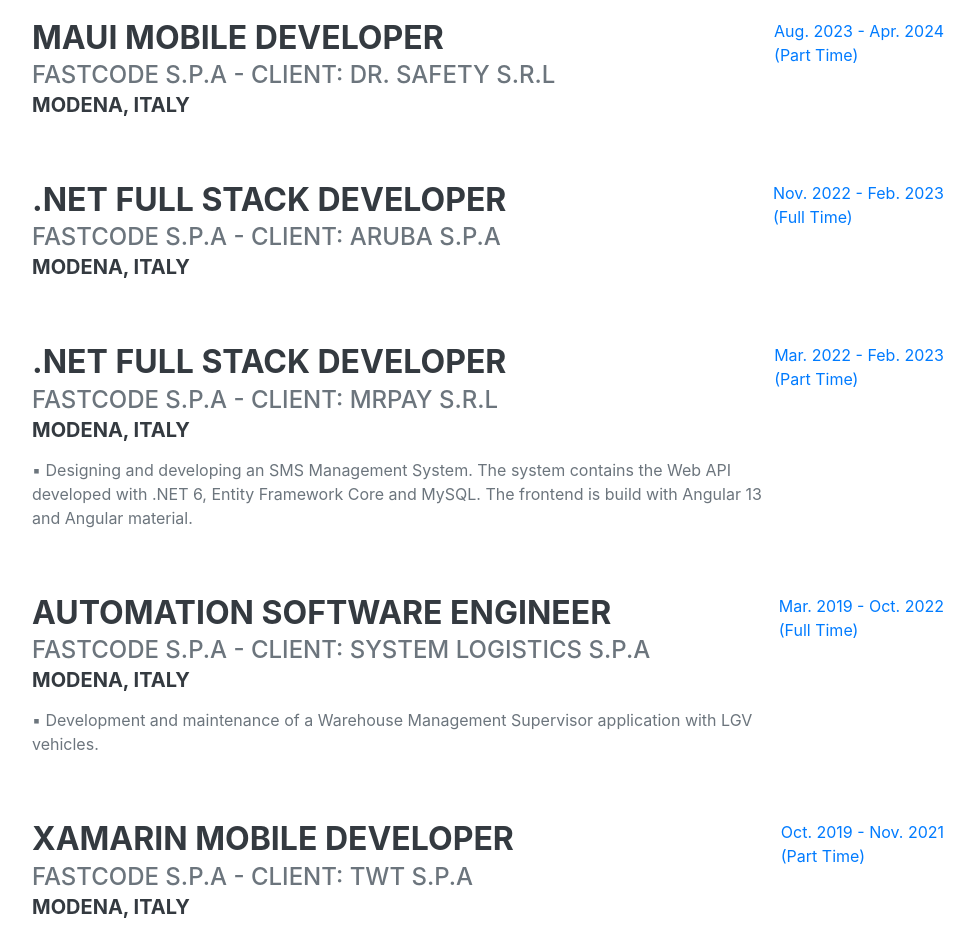
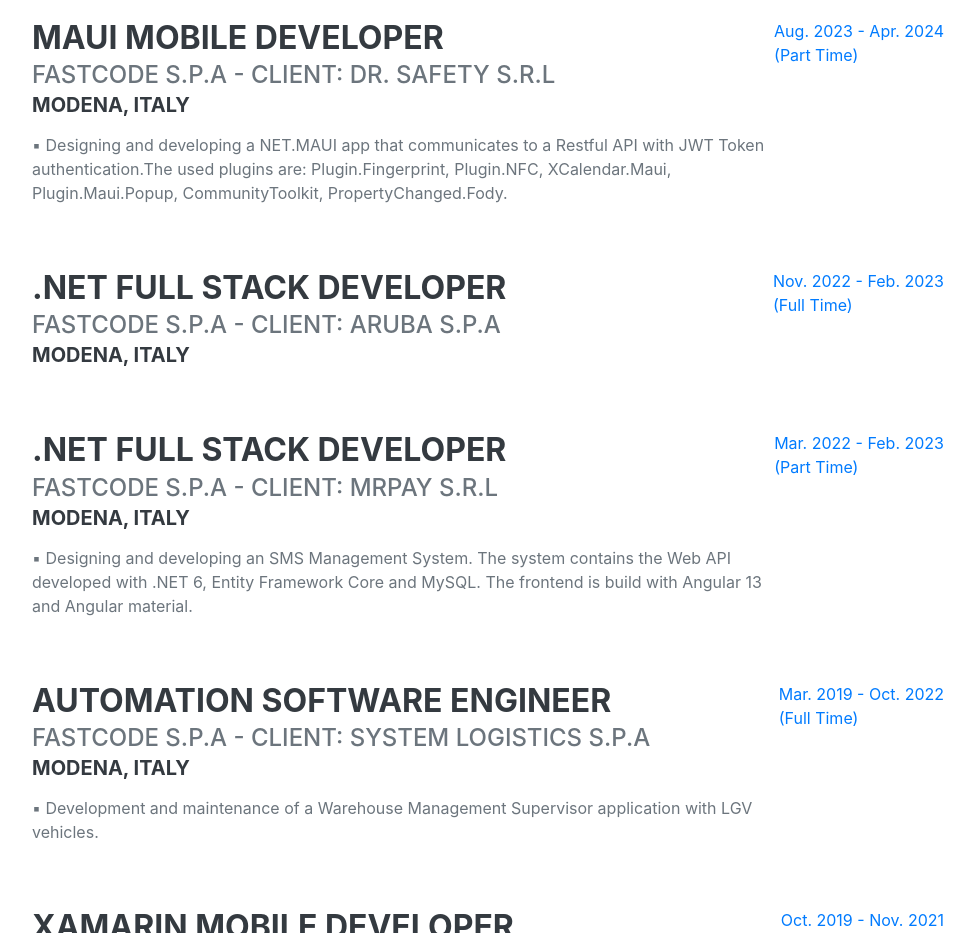
Before and after one commit to arditmezini/arditmezini.github.io, a plain HTML site: page index.html in a window 1280 px wide. Shown: the part 1140-2073 px from the top of the page, without its empty margins (288-1263 px from the left). Drawn offline with nearby package versions, Linux system fonts and the light colour scheme; a web font is replaced by a local one.

Commit message:
Update index.html

```diff
--- a/index.html
+++ b/index.html
@@ -95,7 +95,8 @@
                             <div class="subheading">FastCode S.p.A - Client: Dr. Safety S.r.l</div>
                             <h5 class="mb-3">Modena, Italy</h5>
                             <p>
-
+                                ▪ Designing and developing a NET.MAUI app that communicates to a Restful API with JWT Token authentication.The used plugins are:
+                                Plugin.Fingerprint, Plugin.NFC, XCalendar.Maui, Plugin.Maui.Popup, CommunityToolkit, PropertyChanged.Fody.
                             </p>
                         </div>
                         <div class="flex-shrink-0">
```
